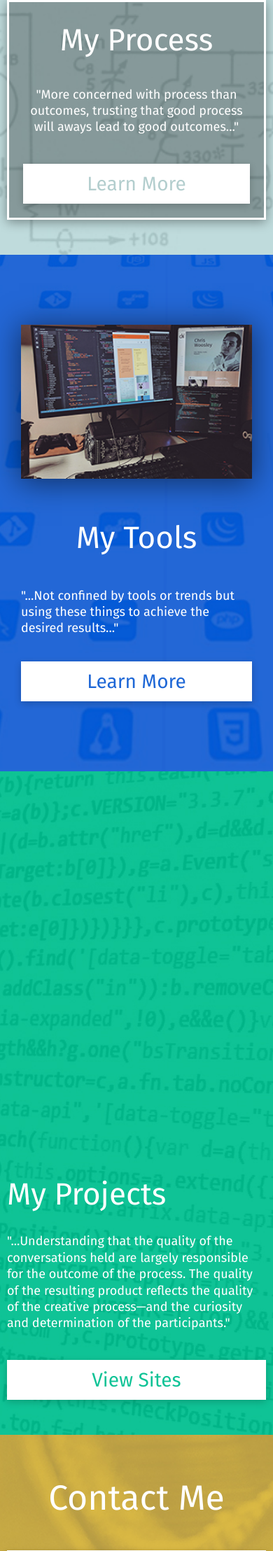
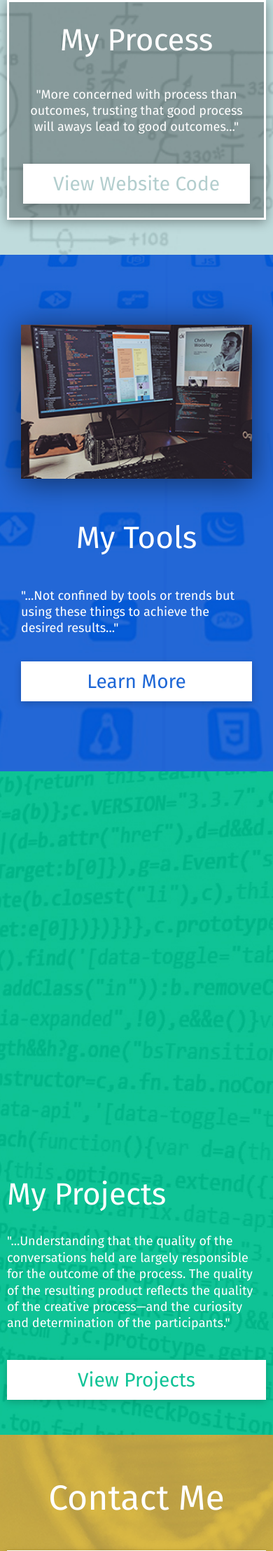
Before and after one commit to cwooz/homePage-2.0, a Jekyll site: the page built from index.html, in a window 390 px wide. Shown: the part 2435-4651 px from the top of the page at 70% size. Built offline with Jekyll 4.4.1, drawn with Linux system fonts in a browser that asks for light colours; nearby versions of some CDN libraries; Markdown is read by kramdown in place of the engine named in the settings.

Commit message:
minor tweaks

```diff
--- a/_includes/section-process.html
+++ b/_includes/section-process.html
@@ -1 +1 @@
-<section id="process" class="process"><div class="flex flex--center"><div data-orig-color="#bfdcdc" class="col-50 flex flex--center"><div class="col-1"><div class="process-img-link"><img src="assets/img/process/process1.jpg"/></div><div class="process-img-link"><img src="assets/img/process/process2.jpg"/></div><div class="process-img-link"><img src="assets/img/process/process3.jpg"/></div><div class="process-img-link"><img src="assets/img/process/process4.jpg"/></div><div class="process-img-link"><img src="assets/img/process/process5.jpg"/></div><div class="process-img-link"><img src="assets/img/process/process6.jpg"/></div><div class="cf"></div></div></div><div class="col-50 flex flex--center order-first"><div class="col-1 description"><p class="process-title"> My Process</p><p class="process-copy"> "More concerned with process than outcomes, trusting that good process will aways lead to good outcomes..."</p><a href="https://github.com/cwooz" target="_blank" class="home-cta">Learn More</a></div></div></div></section>
+<section id="process" class="process"><div class="flex flex--center"><div data-orig-color="#bfdcdc" class="col-50 flex flex--center"><div class="col-1"><div class="process-img-link"><img src="assets/img/process/process1.jpg"/></div><div class="process-img-link"><img src="assets/img/process/process2.jpg"/></div><div class="process-img-link"><img src="assets/img/process/process3.jpg"/></div><div class="process-img-link"><img src="assets/img/process/process4.jpg"/></div><div class="process-img-link"><img src="assets/img/process/process5.jpg"/></div><div class="process-img-link"><img src="assets/img/process/process6.jpg"/></div><div class="cf"></div></div></div><div class="col-50 flex flex--center order-first"><div class="col-1 description"><p class="process-title"> My Process</p><p class="process-copy"> "More concerned with process than outcomes, trusting that good process will aways lead to good outcomes..."</p><a href="https://github.com/cwooz/homePage-2.0" target="_blank" class="home-cta">View Website Code</a></div></div></div></section>
--- a/_includes/section-projects.html
+++ b/_includes/section-projects.html
@@ -1 +1 @@
-<section id="projects" class="projects"><div class="flex flex--center"><div class="col-50"><div class="projects-wrap">{% for post in site.posts reversed %}<a href="{{post.url}}" style="background-image: url(assets/img/projects/{{post.thumbnail}}" target="_blank" class="projects-thumb"><div class="projects-meta"><div class="name">{{%post.title%}}</div></div></a>{% endfor %}</div></div><div class="col-50 flex flex--center order-first"><div class="col-1"><div class="desc-wrap"><p class="projects-title">My Projects</p><p class="projects-copy"> "...Understanding that the quality of the conversations held are largely responsible for the outcome of the process. The quality of the resulting product reflects the quality of the creative process—and the curiosity and determination of the participants."</p><a href="http://codepen.io/cwooz/pens/public/" target="_blank" class="home-cta">View Sites</a></div></div></div></div></section>
+<section id="projects" class="projects"><div class="flex flex--center"><div class="col-50"><div class="projects-wrap">{% for post in site.posts reversed %}<a href="{{post.url}}" style="background-image: url(assets/img/projects/{{post.thumbnail}}" target="_blank" class="projects-thumb"><div class="projects-meta"><div class="name">{{%post.title%}}</div></div></a>{% endfor %}</div></div><div class="col-50 flex flex--center order-first"><div class="col-1"><div class="desc-wrap"><p class="projects-title">My Projects</p><p class="projects-copy"> "...Understanding that the quality of the conversations held are largely responsible for the outcome of the process. The quality of the resulting product reflects the quality of the creative process—and the curiosity and determination of the participants."</p><a href="http://codepen.io/cwooz/pens/public/" target="_blank" class="home-cta">View Projects</a></div></div></div></div></section>
--- a/_jade/section-process.jade
+++ b/_jade/section-process.jade
@@ -20,4 +20,4 @@ section.process#process
         p.process-title  My Process
         //- .box
         p.process-copy  "More concerned with process than outcomes, trusting that good process will aways lead to good outcomes..."
-        a(href="https://github.com/cwooz" target="_blank").home-cta Learn More
+        a(href="https://github.com/cwooz/homePage-2.0" target="_blank").home-cta View Website Code
--- a/_jade/section-projects.jade
+++ b/_jade/section-projects.jade
@@ -15,4 +15,4 @@ section.projects#projects
           p.projects-title My Projects
           //- .box
           p.projects-copy  "...Understanding that the quality of the conversations held are largely responsible for the outcome of the process. The quality of the resulting product reflects the quality of the creative process—and the curiosity and determination of the participants."
-          a(href="http://codepen.io/cwooz/pens/public/" target="_blank").home-cta View Sites
+          a(href="http://codepen.io/cwooz/pens/public/" target="_blank").home-cta View Projects
--- a/assets/css/3-sections/contact.sass
+++ b/assets/css/3-sections/contact.sass
@@ -40,7 +40,9 @@ section.contact
 
     @media (max-width: 640px)
       font-size: 16px
-      margin-top: 20px 0
+      margin-top: 20px
+      margin-left: 0
+      margin-right: 0
       text-align: center
       border: none
       padding: 0 15px
@@ -58,7 +60,7 @@ section.contact
 
     @media (max-width:640px)
       text-align: center
-      padding-right: 20px
+      // padding-right: 20px
 
   i
 
--- a/assets/css/main.css
+++ b/assets/css/main.css
@@ -985,7 +985,9 @@ section.contact {
     @media (max-width: 640px) {
       section.contact p {
         font-size: 16px;
-        margin-top: 20px 0;
+        margin-top: 20px;
+        margin-left: 0;
+        margin-right: 0;
         text-align: center;
         border: none;
         padding: 0 15px; } }
@@ -999,8 +1001,7 @@ section.contact {
     font-size: 17px; }
     @media (max-width: 640px) {
       section.contact ul {
-        text-align: center;
-        padding-right: 20px; } }
+        text-align: center; } }
   section.contact .form-display {
     background: rgba(255, 255, 255, 0.3);
     border: 3px white solid;
```
